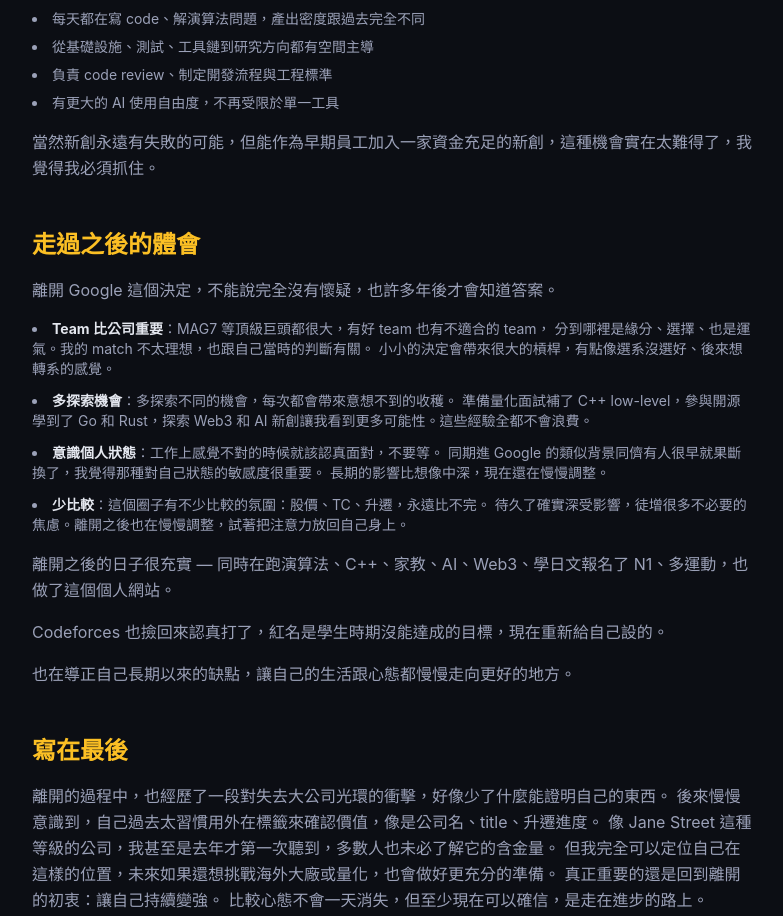
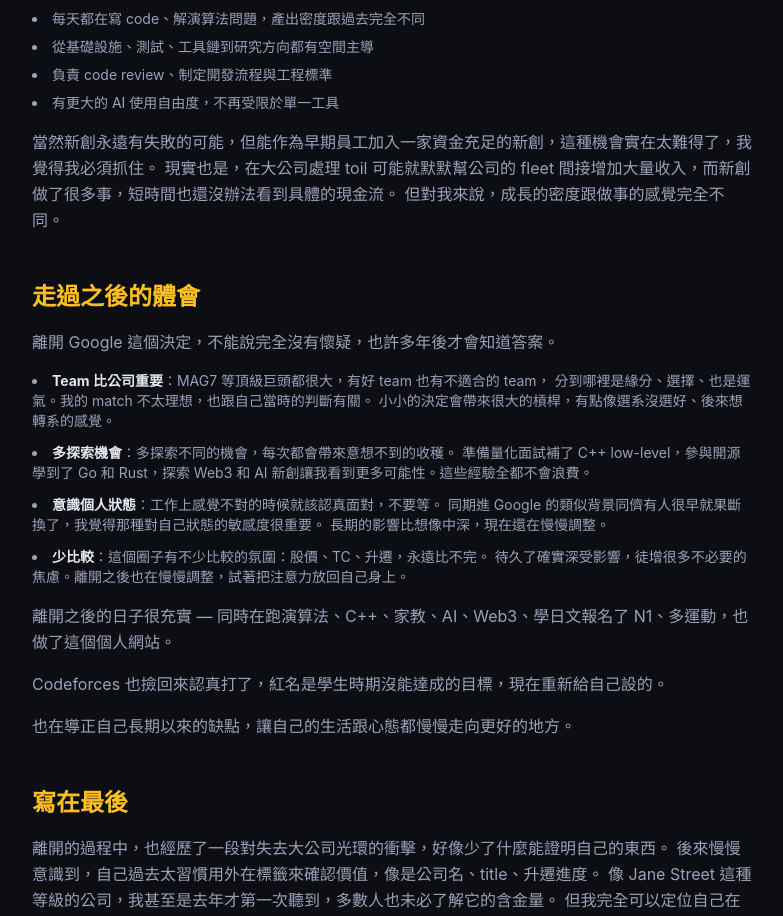
Before and after one commit to HanaYukii/hanayukii-site, a Next.js app: page /blog/leaving-google in a window 1280 px wide. Shown: the part 4344-5260 px from the top of the page, without its empty margins (248-1031 px from the left). Built offline with nearby package versions, Linux system fonts and the light colour scheme.

Commit message:
add reality check: big company toil vs startup growth density

```diff
--- a/src/app/blog/leaving-google/page.tsx
+++ b/src/app/blog/leaving-google/page.tsx
@@ -317,6 +317,8 @@ export default function LeavingGoogle() {
             </ul>
             <p>
               當然新創永遠有失敗的可能，但能作為早期員工加入一家資金充足的新創，這種機會實在太難得了，我覺得我必須抓住。
+              現實也是，在大公司處理 toil 可能就默默幫公司的 fleet 間接增加大量收入，而新創做了很多事，短時間也還沒辦法看到具體的現金流。
+              但對我來說，成長的密度跟做事的感覺完全不同。
             </p>
           </div>
         </FadeIn>
```
